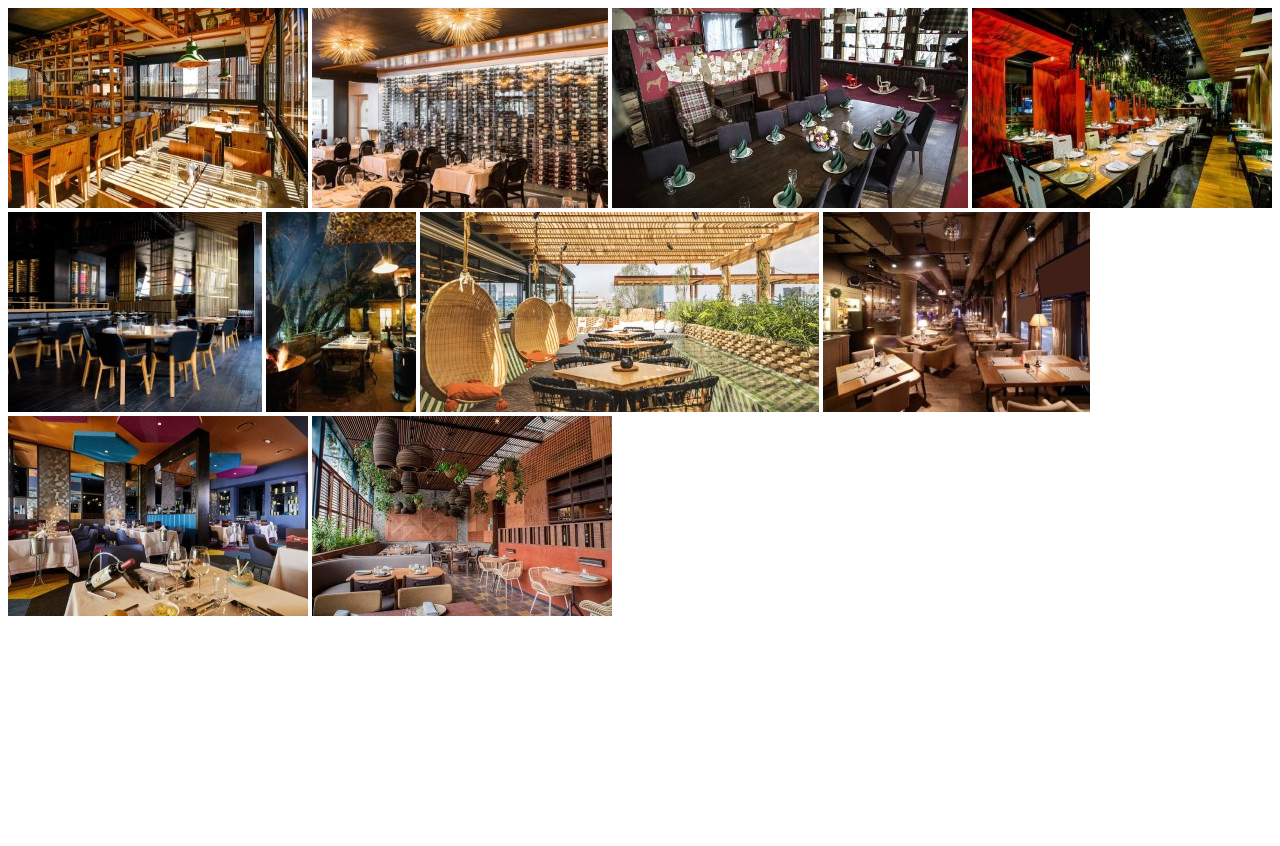
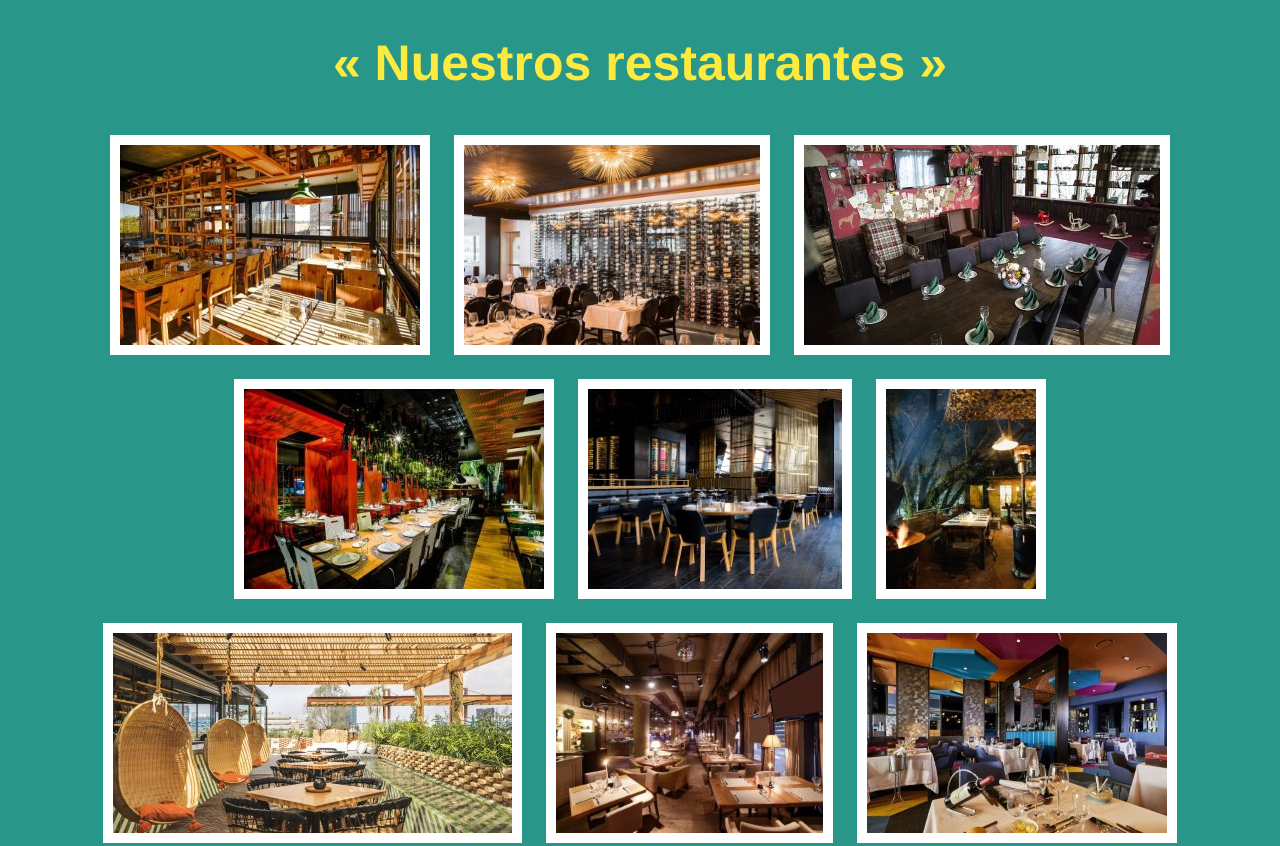
Before and after one commit to Jorgerobles00/DESAFIO-03-02, a website built with Vite: page index.html in a window 1280 px wide. Shown: the top 846 px of the page. Before the commit the page ends 800 px from the top, so only its background shows below. Built offline with nearby package versions, Linux system fonts and the light colour scheme.

Commit message:
Agregamos estilo a nuestra pagina. Agregamos borde y margenes

```diff
--- a/index.html
+++ b/index.html
@@ -6,6 +6,10 @@
     <title>Nuestros Restaurantes</title>
   </head>
   <body>
+
+    <h1 class="titulo-restaurante" >« Nuestros restaurantes »</h1>
+
+      <div class="contenedor-imagen">
 
         <img src="public/img/barcelona.png" alt="">
         <img src="public/img/buenos-aires.jpg" alt="">
@@ -19,7 +23,7 @@
         <img src="public/img/tokio.jpg" alt="">
 
 
-
+      </div>
     <script type="module" src="/main.js"></script>
   </body>
 </html>
--- a/style.css
+++ b/style.css
@@ -1,8 +1,20 @@
 body {
-    background-color: ;
+    background-color:rgb(40, 150, 136);
 }
 
+.titulo-restaurante{
+text-align: center;
+color: rgb(252, 234, 62);
+font-size: 50px;
+font-family:'Franklin Gothic Medium', 'Arial Narrow', Arial, sans-serif
+}
 
 img {
+text-align: center;
+border: 10px solid, white;
+margin: 10px;
+}
 
+.contenedor-imagen {
+    text-align: center;
 }
```
Lines whose indentation alone changed are shown as unchanged.
